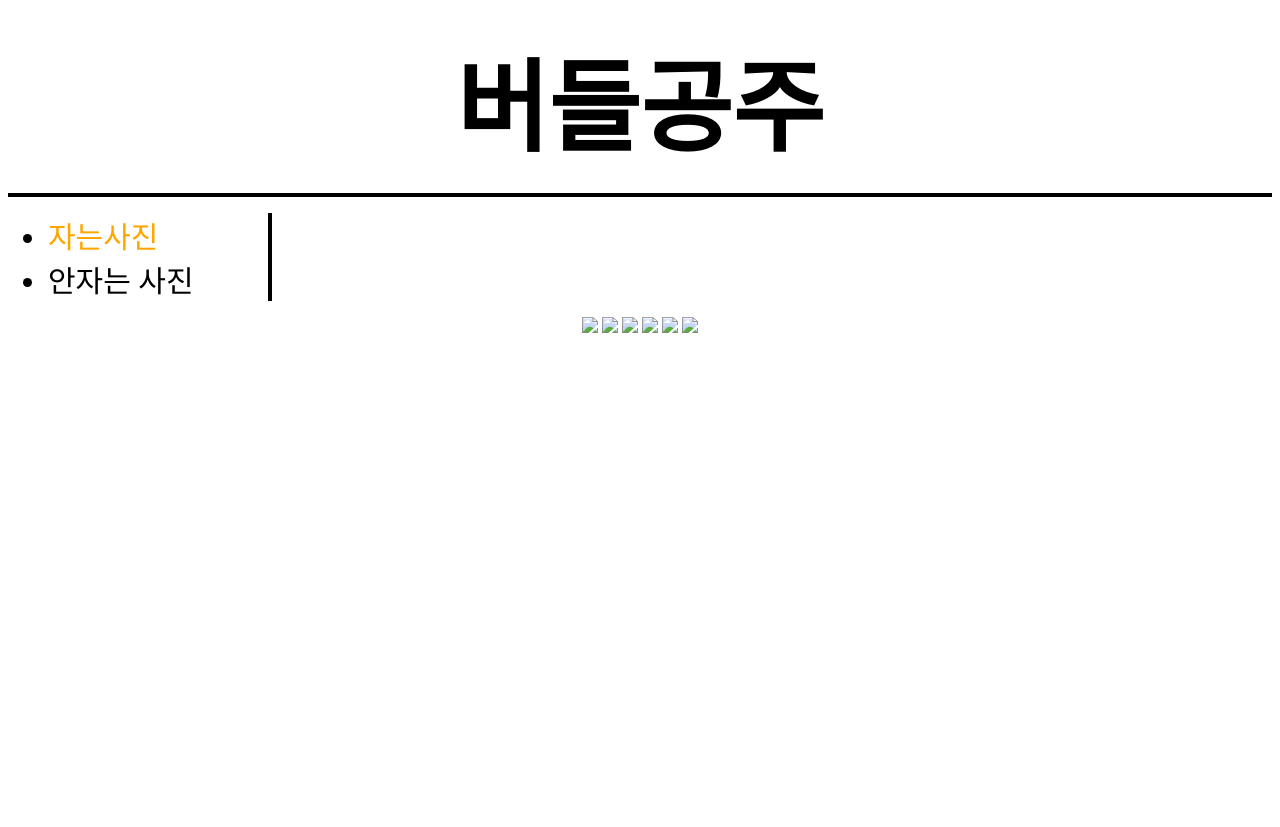
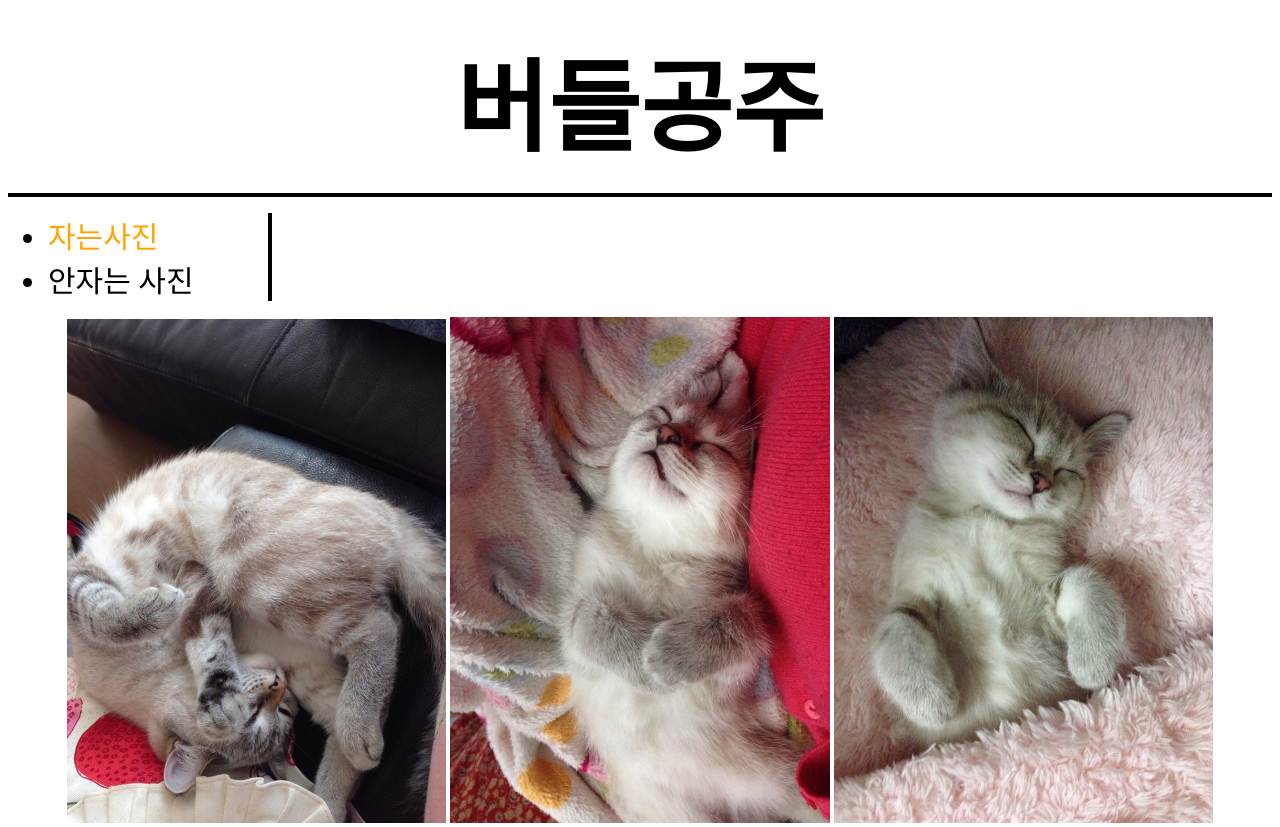
Before and after one commit to dumpling82/cat-photo, a plain HTML site: page index.html in a window 1280 px wide. Shown: the top 827 px of the page. Before the commit the page ends 800 px from the top, so only its background shows below. Drawn offline with Linux system fonts and the light colour scheme.

Commit message:
Update index.html

```diff
--- a/index.html
+++ b/index.html
@@ -35,12 +35,12 @@
   <li><a href="2.html" title="집사새끼야 밥내놔">안자는 사진</a></li>
 </ul>
 <center>
-<img src="모든 사진/버들이 자는사진 1.jpg" width="30%">
-<img src="모든 사진/버들이 자는사진 2.jpg" width="30%">
-<img src="모든 사진/버들이 자는사진 3.jpg" width="30%">
-<img src="모든 사진/버들이 자는사진 4.jpg" width="30%">
-<img src="모든 사진/버들이 자는사진 5.jpg" width="30%">
-<img src="모든 사진/버들이 자는사진 6.jpg" width="30%">
+<img src="버들이 자는사진 1.jpg" width="30%">
+<img src="버들이 자는사진 2.jpg" width="30%">
+<img src="버들이 자는사진 3.jpg" width="30%">
+<img src="버들이 자는사진 4.jpg" width="30%">
+<img src="버들이 자는사진 5.jpg" width="30%">
+<img src="버들이 자는사진 6.jpg" width="30%">
 </center>
 </body>
 </html>
```
